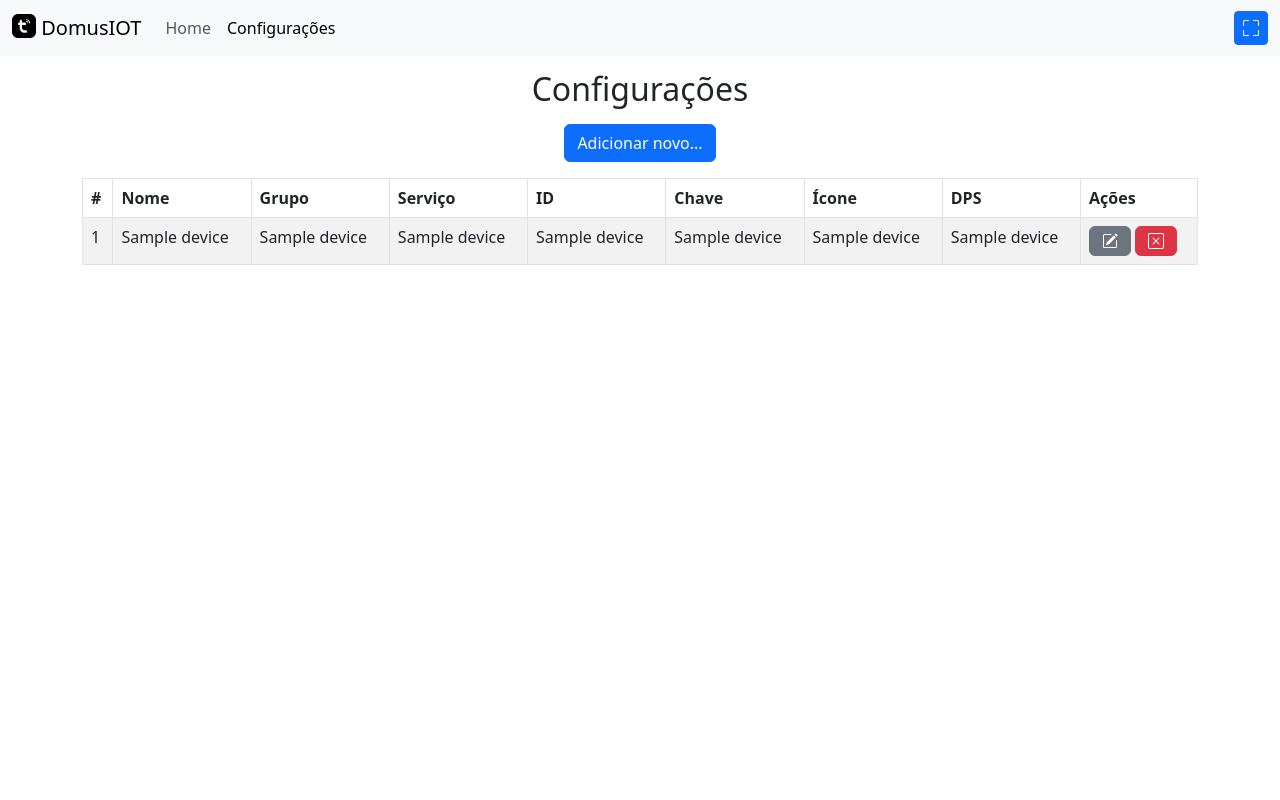
After one commit to victor-oliveira1/DomusIOT, a Flask app: template templates/config.html in a window 1280 px wide. The commit adds this page. Run offline with Flask 3, Linux system fonts and the light colour scheme; the template is opened without the code that fills it: most values are stand-ins (such as "Sample title", 1, 10 or a date in 2020); parts of the project's set-up code (start-up, migrations or seed data) failed here and were passed over; some libraries are stand-ins or nearby versions.

Commit message:
Diversas melhorias: - Script de configuração inicial - Funções otimizadas - Pequenas correções de frontend

```diff
--- a/app.py
+++ b/app.py
@@ -11,80 +11,76 @@ app.wsgi_app = ProxyFix(app.wsgi_app, x_for=1, x_proto=1, x_host=1, x_prefix=1)
 
 with open('devices.json') as fp:
     devices = json.load(fp)
-    devices = sorted(devices, key=lambda x: x['name'])
 
+devices = sorted(devices, key=lambda x: x['name'])
 
-all_groups = [ x['group'] for x in devices ]
-unique_groups = set(all_groups)
-groups = sorted(unique_groups)
-new_devices = {}
-for i in groups:
-    new_devices.update({i:[ x for x in devices if x['group'] == i ]})
+devices_grouped = {}
+for group in sorted(set([x['group'] for x in devices])):
+    devices_grouped.update({group: [ x for x in devices if x['group'] == group ]})
 
+@app.route('/', methods=['GET'])
+def index():
+    return render_template('index.html', devices=devices_grouped)
 
-@app.route('/', methods=['GET', 'POST'])
-def index():
-    if request.method == 'GET':
-        return render_template('index.html', groups=new_devices)
+@app.route('/device/set', methods=['POST'])
+def device_set():
+    data = request.get_json()
+    device = [ x for x in devices if x['id'] == data['id'] ][0]
 
-    elif request.method == 'POST':
-        postdata = request.get_json()
-        dev_id = postdata['dev_id']
-        service = [ device['service'] for device in devices if device['id'] == dev_id ][0]
-        cmd = postdata['cmd']
+    if device['service'] == 'tuya':
+        device_tuya = tt.OutletDevice(
+            device['id'],
+            local_key=device['key'],
+            address=device['ip'],
+            version=device['version']
+        )
 
-        if service == 'tuya':
-            dps = postdata['dps']
-            device = tt.OutletDevice(
-                dev_id,
-                address=[ device['ip'] for device in devices if device['id'] == dev_id ][0],
-                version=[ device['version'] for device in devices if device['id'] == dev_id ][0]
-            )
-            [ device for device in devices if device['id'] == dev_id ][0]['ip'] =  device.address
-            [ device for device in devices if device['id'] == dev_id ][0]['version'] = device.version
+        if device_tuya.address:
+            [ x for x in devices if x['id'] == device['id'] ][0]['ip'] = device_tuya.address
+        if device_tuya.version:
+            [ x for x in devices if x['id'] == device['id'] ][0]['version'] = device_tuya.version
 
-            if cmd == '1':
-                device.turn_on(dps)
-            elif cmd == '0':
-                device.turn_off(dps)
+        device_tuya.set_value(data['dps'], data['value'])
+    elif device['service'] == 'lgtv':
+        if data['value']:
+            command = 'on'
+        else:
+            command = 'off'
 
-        elif service == 'lgtv':
-            if cmd == '0':
-                sp.run(['lgtv', dev_id, 'off'])
-            elif cmd == '1':
-                sp.run(['lgtv', dev_id, 'on'])
+        sp.run(
+            [
+                'lgtv',
+                device['id'],
+                command
+            ]
+        )
 
-        return jsonify({'method': 'POST'})
+    return jsonify({})
 
-@app.route('/status', methods=['POST'])
-def status():
-    postdata = request.get_json()
-    dev_id = postdata['dev_id']
-    service = [ device['service'] for device in devices if device['id'] == dev_id ][0]
+@app.route('/device/status', methods=['POST'])
+def device_status():
+    data = request.get_json()
+    device = [ x for x in devices if x['id'] == data['id'] ][0]
 
-    if service == 'tuya':
-        device = tt.OutletDevice(
-            dev_id,
-            address=[ device['ip'] for device in devices if device['id'] == dev_id ][0],
-            version=[ device['version'] for device in devices if device['id'] == dev_id ][0]
+    if device['service'] == 'tuya':
+        device_tuya = tt.OutletDevice(
+            device['id'],
+            local_key=device['key'],
+            address=device['ip'],
+            version=device['version']
         )
-        [ device for device in devices if device['id'] == dev_id ][0]['ip'] =  device.address
-        [ device for device in devices if device['id'] == dev_id ][0]['version'] = device.version
 
-        status = device.status()
+        if device_tuya.address:
+            [ x for x in devices if x['id'] == device['id'] ][0]['ip'] = device_tuya.address
+        if device_tuya.version:
+            [ x for x in devices if x['id'] == device['id'] ][0]['version'] = device_tuya.version
+
+        status = device_tuya.status()
+
+    elif device['service'] == 'lgtv':
+        status = {}
 
     return jsonify(status)
-
-@app.route('/update', methods=['GET'])
-def update():
-    new_devices = tt.deviceScan()
-    new_devices = [ new_devices[x] for x in new_devices ]
-
-    for device in devices:
-        dev_id = device['id']
-        [ devices[devices.index(device)].update({'ip': x['ip']}) for x in new_devices if x['id'] == dev_id ]
-
-    return redirect('/tuya')
 
 
 if __name__ == "__main__":
--- a/gunicorn.conf.py
+++ b/gunicorn.conf.py
@@ -1 +1,5 @@
 bind = '127.0.0.1:8000'
+reload = True
+reload_extra_files = 'devices.json'
+timeout = 10
+workers = 4
--- /dev/null
+++ b/requirements.txt
@@ -0,0 +1,3 @@
+flask
+gunicorn
+tinytuya
--- /dev/null
+++ b/static/js/custom_config.js
@@ -0,0 +1,136 @@
+function triggerFullScreen() {
+    elem = document.documentElement
+    if (window.innerHeight === screen.height) {
+        document.exitFullscreen()
+    } else {
+        elem.requestFullscreen()
+    }
+}
+
+function getDeviceAttr(rowElem) {
+    device = {}
+    device['index'] = rowElem.getElementsByTagName('td')[0].textContent
+    device['name'] = rowElem.getElementsByTagName('td')[1].textContent
+    device['group'] = rowElem.getElementsByTagName('td')[2].textContent
+    device['service'] = rowElem.getElementsByTagName('td')[3].textContent
+    device['id'] = rowElem.getElementsByTagName('td')[4].textContent
+    device['key'] = rowElem.getElementsByTagName('td')[5].textContent
+    device['icon'] = rowElem.getElementsByTagName('td')[6].textContent
+    device['dps'] = rowElem.getElementsByTagName('td')[7].textContent
+
+    return device
+}
+
+function modalConfirmDelete(elem) {
+    row = elem.parentElement.parentElement
+    device = getDeviceAttr(row)
+
+    document.querySelector('#modalConfirmDeleteLabel').setAttribute('deviceIndex', device['index'])
+    document.querySelector('#modalConfirmDeleteLabel').innerHTML = `Remover: <strong>${device['name']}</strong>?`
+}
+
+function modalEdit(elem) {
+    row = elem.parentElement.parentElement
+    device = getDeviceAttr(row)
+    console.log(device)
+
+    document.querySelector('#modalEditLabel').innerHTML = `Editando: <strong>${device['name']}</strong>`
+    document.querySelector('#modalEditIndex').value = device['index']
+    document.querySelector('#modalEditName').value = device['name']
+    document.querySelector('#modalEditGroup').value = device['group']
+    document.querySelector('#modalEditId').value = device['id']
+    document.querySelector('#modalEditKey').value = device['key']
+    document.querySelector('#modalEditIcon').value = device['icon']
+    document.querySelector('#modalEditDps').value = device['dps']
+
+    modalEditService = document.querySelector('#modalEditService')
+    serviceOptions = modalEditService.options
+    for (i = 0; i < serviceOptions.length; i = i + 1) {
+        if (serviceOptions[i].value == device['service']) {
+            modalEditService.selectedIndex = i
+        }
+    }
+}
+
+function addDevice(elem) {
+    elem.disabled = true
+
+    const postdata = {
+        name: document.querySelector('#modalAddName').value,
+        group: document.querySelector('#modalAddGroup').value,
+        service: document.querySelector('#modalAddService').options[document.querySelector('#modalAddService').selectedIndex].value,
+        id: document.querySelector('#modalAddId').value,
+        key: document.querySelector('#modalAddKey').value,
+        icon: document.querySelector('#modalAddIcon').value,
+        dps: document.querySelector('#modalAddDps').value
+    }
+
+    const config = {
+        method: 'POST',
+        body: JSON.stringify(postdata),
+        headers: {'Content-Type': 'application/json'}
+    }
+
+    fetch(
+        window.location.href + "/add", config
+    )
+    .finally(
+        () => {location.reload()}
+    )
+}
+
+function delDevice(elem) {
+    elem.disabled = true
+
+    const postdata = {
+        index: document.querySelector('#modalConfirmDeleteLabel').getAttribute('deviceIndex')
+    }
+
+    const config = {
+        method: 'POST',
+        body: JSON.stringify(postdata),
+        headers: {'Content-Type': 'application/json'}
+    }
+
+    fetch(
+        window.location.href + "/del", config
+    )
+    .finally(
+        () => {location.reload()}
+    )
+}
+
+function showToast(text) {
+    const toastElement = document.querySelector('#alertToast')
+    toastElement.getElementsByClassName('toast-body')[0].innerHTML = text
+    const toast = new bootstrap.Toast(toastElement)
+    toast.show()
+}
+
+function editDevice(elem) {
+    elem.disabled = true
+
+    const postdata = {
+        index: document.querySelector('#modalEditIndex').value,
+        name: document.querySelector('#modalEditName').value,
+        group: document.querySelector('#modalEditGroup').value,
+        service: document.querySelector('#modalEditService').options[document.querySelector('#modalEditService').selectedIndex].value,
+        id: document.querySelector('#modalEditId').value,
+        key: document.querySelector('#modalEditKey').value,
+        icon: document.querySelector('#modalEditIcon').value,
+        dps: document.querySelector('#modalEditDps').value
+    }
+
+    const config = {
+        method: 'POST',
+        body: JSON.stringify(postdata),
+        headers: {'Content-Type': 'application/json'}
+    }
+
+    fetch(
+        window.location.href + "/edit", config
+    )
+    .finally(
+        () => {location.reload()}
+    )
+}
--- /dev/null
+++ b/templates/config.html
@@ -0,0 +1,216 @@
+<html lang="pt-br">
+  <head>
+    <meta charset="utf-8">
+    <meta name="viewport" content="width=device-width, initial-scale=1">
+    <title>DomusIOT</title>
+    <link rel="stylesheet" href="{{ url_for('static', filename='css/bootstrap.min.css') }}">
+  </head>
+<body>
+    <nav class="navbar navbar-expand-lg bg-body-tertiary fixed-top">
+        <div class="container-fluid">
+            <a class="navbar-brand" href="#">
+            <img src="{{ url_for('static', filename='img/navbar_brand.png') }}" alt="Logo" width="24" height="24" class="d-inline-block align-text-top">
+            DomusIOT
+            </a>
+            <ul class="navbar-nav me-auto mb-2 mb-lg-0">
+                <li class="nav-item">
+                    <a class="nav-link" aria-current="page" href="/">Home</a>
+                </li>
+                <li class="nav-item">
+                    <a class="nav-link active" aria-current="page" href="#">Configurações</a>
+                </li>
+            </ul>
+            <button type="button" class="btn btn-sm btn-primary" onclick="triggerFullScreen()" style="--bs-btn-padding-y: 0.5rem;">
+                <svg xmlns="http://www.w3.org/2000/svg" width="16" height="16" fill="currentColor" class="bi bi-fullscreen" viewBox="0 0 16 16">
+                    <path d="M1.5 1a.5.5 0 0 0-.5.5v4a.5.5 0 0 1-1 0v-4A1.5 1.5 0 0 1 1.5 0h4a.5.5 0 0 1 0 1h-4zM10 .5a.5.5 0 0 1 .5-.5h4A1.5 1.5 0 0 1 16 1.5v4a.5.5 0 0 1-1 0v-4a.5.5 0 0 0-.5-.5h-4a.5.5 0 0 1-.5-.5zM.5 10a.5.5 0 0 1 .5.5v4a.5.5 0 0 0 .5.5h4a.5.5 0 0 1 0 1h-4A1.5 1.5 0 0 1 0 14.5v-4a.5.5 0 0 1 .5-.5zm15 0a.5.5 0 0 1 .5.5v4a1.5 1.5 0 0 1-1.5 1.5h-4a.5.5 0 0 1 0-1h4a.5.5 0 0 0 .5-.5v-4a.5.5 0 0 1 .5-.5z"/>
+                </svg>
+            </button>
+        </div>
+    </nav>
+
+    <div class="container text-center" style="padding-top: 70px;">
+        <h2 class="mb-3">Configurações</h2>
+        <button type="button" class="btn btn-primary mb-3" data-bs-toggle="modal" data-bs-target="#modalAdd">
+            Adicionar novo...
+        </button>
+
+        <div class="table-responsive">
+            <table class="table table-hover table-responsive table-bordered table-striped">
+                <thead>
+                    <tr>
+                    <th scope="col">#</th>
+                    <th scope="col">Nome</th>
+                    <th scope="col">Grupo</th>
+                    <th scope="col">Serviço</th>
+                    <th scope="col">ID</th>
+                    <th scope="col">Chave</th>
+                    <th scope="col">Ícone</th>
+                    <th scope="col">DPS</th>
+                    <th scope="col">Ações</th>
+                    </tr>
+                </thead>
+                <tbody>
+                    {% for device in devices %}
+                    <tr>
+                        <td>{{ device.0 }}</td>
+                        <td>{{ device.1 }}</td>
+                        <td>{{ device.2 }}</td>
+                        <td>{{ device.3 }}</td>
+                        <td>{{ device.4 }}</td>
+                        <td>{{ device.5 }}</td>
+                        <td>{{ device.6 }}</td>
+                        <td>{{ device.7 }}</td>
+                        <td>
+                            <button onclick="modalEdit(this)" data-bs-toggle="modal" data-bs-target="#modalEdit" type="button" class="btn btn-secondary">
+                                <svg xmlns="http://www.w3.org/2000/svg" width="16" height="16" fill="currentColor" class="bi bi-pencil-square" viewBox="0 0 16 16">
+                                    <path d="M15.502 1.94a.5.5 0 0 1 0 .706L14.459 3.69l-2-2L13.502.646a.5.5 0 0 1 .707 0l1.293 1.293zm-1.75 2.456-2-2L4.939 9.21a.5.5 0 0 0-.121.196l-.805 2.414a.25.25 0 0 0 .316.316l2.414-.805a.5.5 0 0 0 .196-.12l6.813-6.814z"/>
+                                    <path fill-rule="evenodd" d="M1 13.5A1.5 1.5 0 0 0 2.5 15h11a1.5 1.5 0 0 0 1.5-1.5v-6a.5.5 0 0 0-1 0v6a.5.5 0 0 1-.5.5h-11a.5.5 0 0 1-.5-.5v-11a.5.5 0 0 1 .5-.5H9a.5.5 0 0 0 0-1H2.5A1.5 1.5 0 0 0 1 2.5v11z"/>
+                                </svg>
+                            </button>
+                            <button onclick="modalConfirmDelete(this)" data-bs-toggle="modal" data-bs-target="#modalConfirmDelete" type="button" class="btn btn-danger">
+                                <svg xmlns="http://www.w3.org/2000/svg" width="16" height="16" fill="currentColor" class="bi bi-x-square" viewBox="0 0 16 16">
+                                    <path d="M14 1a1 1 0 0 1 1 1v12a1 1 0 0 1-1 1H2a1 1 0 0 1-1-1V2a1 1 0 0 1 1-1h12zM2 0a2 2 0 0 0-2 2v12a2 2 0 0 0 2 2h12a2 2 0 0 0 2-2V2a2 2 0 0 0-2-2H2z"/>
+                                    <path d="M4.646 4.646a.5.5 0 0 1 .708 0L8 7.293l2.646-2.647a.5.5 0 0 1 .708.708L8.707 8l2.647 2.646a.5.5 0 0 1-.708.708L8 8.707l-2.646 2.647a.5.5 0 0 1-.708-.708L7.293 8 4.646 5.354a.5.5 0 0 1 0-.708z"/>
+                                </svg>
+                            </button>
+                        </td>
+                    </tr>
+                    {% endfor %}
+                </tbody>
+            </table>
+        </div>
+    </div>
+
+
+
+
+    <div class="toast-container position-fixed bottom-0 end-0 p-3" data-bs-animation="2">
+        <div id="alertToast" class="toast" role="alert" aria-live="assertive" aria-atomic="true">
+            <div class="toast-header">
+            <strong class="me-auto">DomusIOT</strong>
+            <small>Agora</small>
+            <button type="button" class="btn-close" data-bs-dismiss="toast" aria-label="Close"></button>
+            </div>
+            <div class="toast-body">
+                ...
+            </div>
+        </div>
+    </div>
+
+    <div class="modal fade" id="modalEdit" tabindex="-1" aria-labelledby="modalEditLabel" aria-hidden="true" onclick="">
+        <div class="modal-dialog">
+            <div class="modal-content">
+                <div class="modal-header">
+                    <h5 class="modal-title" id="modalEditLabel">...</h5>
+                </div>
+                <div class="modal-body">
+                    <div class="input-group mb-3">
+                        <span class="input-group-text">Index</span>
+                        <input type="text" id="modalEditIndex" aria-label="Index" class="form-control" disabled>
+                    </div>
+                    <div class="input-group mb-3">
+                        <span class="input-group-text">Nome</span>
+                        <input type="text" id="modalEditName" aria-label="Nome" class="form-control">
+                    </div>
+                    <div class="input-group mb-3">
+                        <span class="input-group-text">Grupo</span>
+                        <input type="text" id="modalEditGroup" aria-label="Grupo" class="form-control">
+                    </div>
+                    <div class="input-group mb-3">
+                        <label class="input-group-text" for="modalEditService">Serviço</label>
+                        <select id="modalEditService" class="form-select">
+                            <option value="tuya">tuya</option>
+                            <option value="lgtv">lgtv</option>
+                        </select>
+                    </div>
+                    <div class="input-group mb-3">
+                        <span class="input-group-text">ID</span>
+                        <input id="modalEditId" type="text" aria-label="ID" class="form-control">
+                    </div>
+                    <div class="input-group mb-3">
+                        <span class="input-group-text">Chave</span>
+                        <input type="text" id="modalEditKey" aria-label="Chave" class="form-control">
+                    </div>
+                    <div class="input-group mb-3">
+                        <span class="input-group-text">Ícone</span>
+                        <input type="text" id="modalEditIcon" aria-label="Icon" class="form-control">
+                    </div>
+                    <div class="input-group mb-3">
+                        <span class="input-group-text">DPS</span>
+                        <input type="number" id="modalEditDps" aria-label="DPS" class="form-control">
+                    </div>
+                </div>
+                <div class="modal-footer">
+                    <button type="button" class="btn btn-primary" data-bs-dismiss="modal" onclick="editDevice(this)">Salvar</button>
+                    <button type="button" class="btn btn-secondary" data-bs-dismiss="modal">Cancelar</button>
+                </div>
+            </div>
+        </div>
+    </div>
+
+    <div class="modal fade" id="modalConfirmDelete" tabindex="-1" aria-labelledby="modalConfirmDeleteLabel" aria-hidden="true">
+        <div class="modal-dialog">
+            <div class="modal-content">
+                <div class="modal-header">
+                    <h5 class="modal-title" id="modalConfirmDeleteLabel">...</h5>
+                </div>
+                <div class="modal-footer">
+                    <button type="button" class="btn btn-primary" onclick="delDevice(this)">Sim</button>
+                    <button type="button" class="btn btn-secondary" data-bs-dismiss="modal">Não</button>
+                </div>
+            </div>
+        </div>
+    </div>
+
+    <div class="modal fade" id="modalAdd" tabindex="-1" aria-labelledby="modalAddLabel" aria-hidden="true">
+        <div class="modal-dialog">
+            <div class="modal-content">
+                <div class="modal-header">
+                    <h5 class="modal-title" id="modalAddLabel">Adicionando Dispositivo</h5>
+                </div>
+                <div class="modal-body">
+                    <div class="input-group mb-3">
+                        <span class="input-group-text">Nome</span>
+                        <input type="text" id="modalAddName" aria-label="Nome" class="form-control">
+                    </div>
+                    <div class="input-group mb-3">
+                        <span class="input-group-text">Grupo</span>
+                        <input type="text" id="modalAddGroup" aria-label="Grupo" class="form-control">
+                    </div>
+                    <div class="input-group mb-3">
+                        <label class="input-group-text" for="modalAddService">Serviço</label>
+                        <select class="form-select" id="modalAddService">
+                            <option value="tuya">tuya</option>
+                            <option value="lgtv">lgtv</option>
+                        </select>
+                    </div>
+                    <div class="input-group mb-3">
+                        <span class="input-group-text">ID</span>
+                        <input type="text" id="modalAddId" aria-label="ID" class="form-control">
+                    </div>
+                    <div class="input-group mb-3">
+                        <span class="input-group-text">Chave</span>
+                        <input type="text" id="modalAddKey" aria-label="Chave" class="form-control">
+                    </div>
+                    <div class="input-group mb-3">
+                        <span class="input-group-text">Ícone</span>
+                        <input type="text" id="modalAddIcon" aria-label="Chave" class="form-control">
+                    </div>
+                    <div class="input-group mb-3">
+                        <span class="input-group-text">DPS</span>
+                        <input type="number" id="modalAddDps" aria-label="Chave" class="form-control">
+                    </div>
+                </div>
+                <div class="modal-footer">
+                    <button type="button" class="btn btn-primary" onclick="addDevice(this)">Salvar</button>
+                    <button type="button" class="btn btn-secondary" data-bs-dismiss="modal">Cancelar</button>
+                </div>
+            </div>
+        </div>
+    </div>
+
+    <script src="{{ url_for('static', filename='js/bootstrap.bundle.min.js') }}"></script>
+    <script src="{{ url_for('static', filename='js/custom_config.js') }}">
+    </script>
+</body>
+</html>
```
Also changed, not shown: static/js/custom.js (+20 -36 lines), templates/index.html (+21 -31 lines), README.md, static/img/cz.png, static/img/fs.png (added), static/img/sp.png (added), 9 other files.
